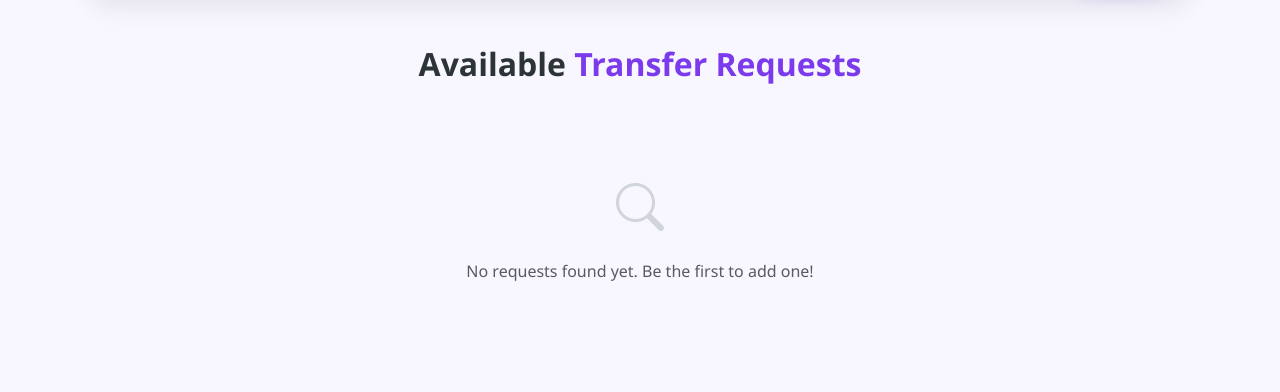
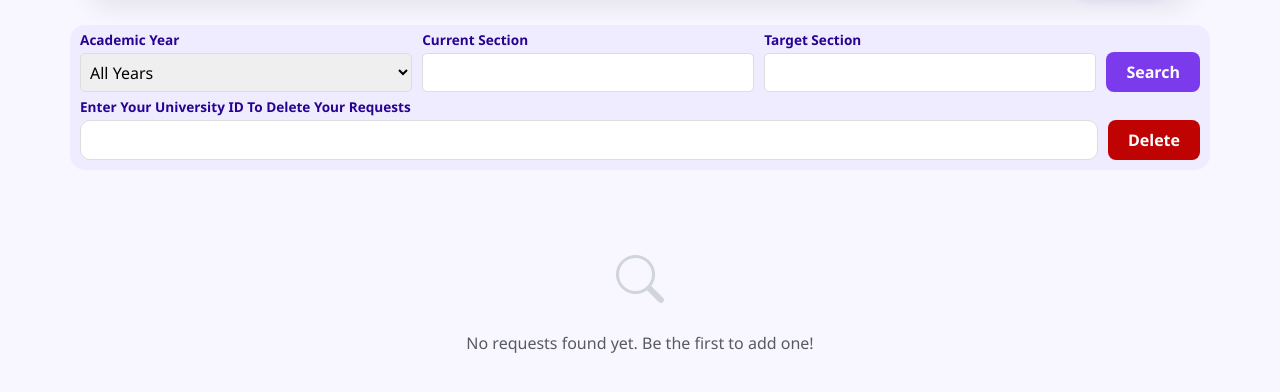
Before and after one commit to MariamAlMenshawy/Section-Transfer, a Django app: page /browse_requests/ in a window 1280 px wide. Shown: the part 85-477 px from the top of the page. Run offline with Django 5.2, Linux system fonts and the light colour scheme; data that the repository does not hold is empty; some libraries are stand-ins or nearby versions.

Commit message:
Add search part and delete by ID

```diff
--- /dev/null
+++ b/requirements.txt
@@ -0,0 +1,6 @@
+asgiref==3.11.1
+Django==6.0.4
+django-widget-tweaks==1.5.1
+psycopg2-binary==2.9.12
+sqlparse==0.5.5
+tzdata==2026.1
--- a/templates/browse_requests.html
+++ b/templates/browse_requests.html
@@ -104,10 +104,142 @@
         background: #6d28d9;
         color: white;
     }
+
+    .filter-box {
+        background: #f0ecff;
+        padding: 10px;
+        border-radius: 15px;
+        margin-bottom: 25px;
+        margin-top: -20px;
+    }
+
+    .filter-row {
+        display: flex;
+        gap: 10px;
+        flex-wrap: nowrap;
+        margin-top: -10px;
+
+    }
+
+    .filter-row input,
+    .filter-row select {
+        flex: 1;
+        border-radius: 5px;
+        border: 1px solid #ddd;
+        padding: 5px;
+    }
+    .filter-row input:focus,
+    .filter-row select:focus {
+        outline: none;
+        border-color: #7c3aed;
+        box-shadow: 0 0 5px rgba(124, 58, 237, 0.2);
+    }
+
+    .filter-btn {
+        margin-top: 27px;
+        text-align: center;
+    }
+
+    .filter-btn button {
+        background: #7c3aed;
+        color: white;
+        border: none;
+        padding: 8px 20px;
+        border-radius: 8px;
+        font-weight: 600;
+        transition: 0.3s;
+    }
+
+    .filter-btn button:hover {
+        background: #4a01be;
+    }
+
+    .delete-row {
+        display: flex;
+        gap: 10px;
+    }
+
+    .delete-row input {
+        flex: 1;
+        border-radius: 10px;
+        border: 1px solid #ddd;
+        padding: 5px;
+    }
+    .delete-row input:focus {
+        outline: none;
+        border-color: #ab0101;
+        box-shadow: 0 0 5px rgba(124, 58, 237, 0.2);
+    }
+
+    .delete-row button {
+        background: #bf0303;
+        color: white;
+        border: none;
+        padding: 8px 20px;
+        border-radius: 8px;
+        transition: 0.3s;
+        font-weight: 600;
+    }
+    .delete-row button:hover {
+        background: #9a0101 ;
+    }
+    .filter-group {
+        margin-top: 5px;
+        display: flex;
+        flex-direction: column;
+        flex: 1;
+    }
+
+    .filter-group label {
+        font-size: 0.85rem;
+        font-weight: 600;
+        color: #270392;
+        margin-bottom: 3px;
+    }
 </style>
 
 <div class="container browse-container">
-    <h2 class="page-title">Available <span style="color: #7c3aed;">Transfer Requests</span></h2>
+
+    <div class="filter-box">
+        <form method="GET">
+            <div class="filter-row">
+                <div class="filter-group">
+                    <label>Academic Year</label>
+                    <select name="year">
+                        <option value="">All Years</option>
+                        <option value="1" {% if request.GET.year == "1" %}selected{% endif %}>First Year</option>
+                        <option value="2"{% if request.GET.year == "2" %}selected{% endif %}>Second Year</option>
+                        <option value="3"{% if request.GET.year == "3" %}selected{% endif %}>Third Year</option>
+                        <option value="4"{% if request.GET.year == "4" %}selected{% endif %}>Fourth Year</option>
+                    </select>
+                </div>
+                <div class="filter-group">
+                    <label>Current Section</label>
+                    <input type="text" name="current_section"
+                        value="{{ request.GET.current_section }}">
+                </div>
+                <div class="filter-group">
+                    <label>Target Section</label>
+                    <input type="text" name="target_section"
+                        value="{{ request.GET.target_section }}">
+                </div>
+                <div class="filter-btn">
+                    <button type="submit">Search</button>
+                </div>
+            </div>
+        </form>
+
+        <form method="POST">
+            {% csrf_token %}
+            <div class="filter-group">
+                <label>Enter Your University ID To Delete Your Requests</label>
+                <div class="delete-row">
+                    <input type="text" name="University_id">
+                    <button type="submit" name="delete_requests">Delete</button>
+                </div>
+            </div>
+        </form>
+    </div>
 
     <div class="row g-4">
         {% for request_item in all_requests %}
--- a/templates/request_detail.html
+++ b/templates/request_detail.html
@@ -182,7 +182,7 @@
             </div>
         </div>
 
-        <a href="{% url 'browse_requests' %}" target="_blank" class="tg-button">
+        <a href="{% url 'browse_requests' %}" class="tg-button">
             <i class="bi bi-chevron-left"></i> Back to Browse
         </a>
 
--- a/transfer/models.py
+++ b/transfer/models.py
@@ -13,7 +13,7 @@ class Student(models.Model):
     user = models.ForeignKey(User,on_delete=models.CASCADE)
 
     full_name = models.CharField(max_length=200)
-    University_id = models.CharField(max_length=10,unique=True)
+    University_id = models.CharField(max_length=10)
     academic_year = models.IntegerField(choices=ACADEMICYEAR_CHOICES)
     phone = models.CharField(max_length=11)
     telegram_user = models.CharField(max_length=25)
--- a/transfer/views.py
+++ b/transfer/views.py
@@ -38,6 +38,24 @@ def add_request(request):
 
 def browse_requests(request):
     all_requests = TransferRequest.objects.all()
+
+    year = request.GET.get('year')
+    if year :
+        all_requests = all_requests.filter(student_id__academic_year = year)
+
+    current_section = request.GET.get('current_section')
+    if current_section:
+        all_requests = all_requests.filter(current_section = current_section)
+
+    target_section = request.GET.get('target_section')
+    if target_section:
+        all_requests = all_requests.filter(target_section = target_section)
+
+    #delete by ID
+    if request.method == "POST":
+        University_id = request.POST.get('University_id')
+        TransferRequest.objects.filter(student_id__University_id = University_id).delete()
+
     return render(request,'browse_requests.html',{'all_requests':all_requests})
 
 def request_detail(request,transferRequest_id):
```
Also changed, not shown: README.md (added), transfer/migrations/0003_alter_student_university_id.py (added), 1 other file.
